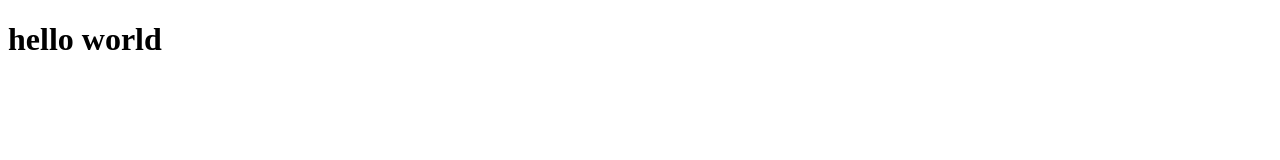
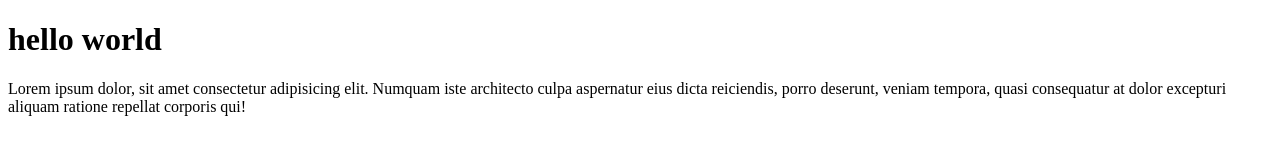
Before and after one commit to thenotoriousgustav/git-test, a plain HTML site: page index.html in a window 1280 px wide. Drawn offline with Linux system fonts and the light colour scheme.

Commit message:
menambahkan paragraph

```diff
--- a/index.html
+++ b/index.html
@@ -10,6 +10,9 @@
 
 <body>
     <h1>hello world</h1>
+    <p>Lorem ipsum dolor, sit amet consectetur adipisicing elit. Numquam iste architecto culpa aspernatur eius dicta
+        reiciendis, porro deserunt, veniam tempora, quasi consequatur at dolor excepturi aliquam ratione repellat
+        corporis qui!</p>
 </body>
 
 </html>
```
